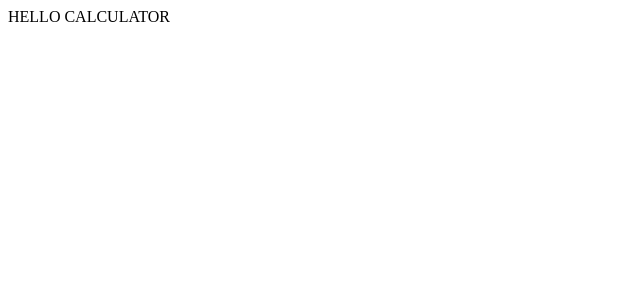
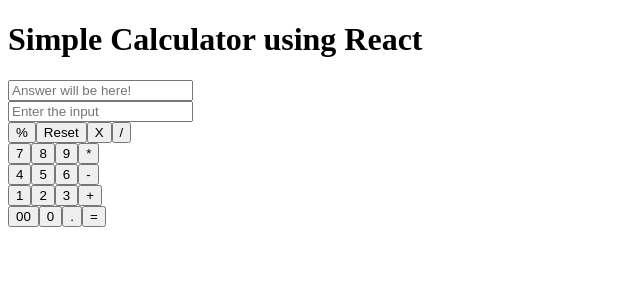
Before and after one commit to aithasahith02/CalculatorWithReact, a React (Create React App) app: page / in a window 1280 px wide. Shown: the top 300 px of the page, without its empty margins (0-640 px from the left). Built offline with nearby package versions, Linux system fonts and the light colour scheme.

Commit message:
Added screen and buttons to the Calculator.

```diff
--- a/src/App.js
+++ b/src/App.js
@@ -1,7 +1,9 @@
+import Calculator from "./components/Calculator";
+
 function App() {
   return (
     <div className="App">
-      HELLO CALCULATOR
+      <Calculator></Calculator>
     </div>
   );
 }
--- a/src/components/Calculator.js
+++ b/src/components/Calculator.js
@@ -1,12 +1,11 @@
 import React from 'react'
-
+import Keyboard from './Keyboard'
 function Calculator() {
   return (
     <div>
-      Hello Calculator
+          <h1>Simple Calculator using React</h1>
+          <Keyboard />
     </div>
   )
 }
-
 export default Calculator
-Hello Calculator
--- /dev/null
+++ b/src/components/Keyboard.js
@@ -0,0 +1,47 @@
+import React,{useState} from 'react'
+import Screen from './Screen'
+
+function Keyboard() {
+    const [inputText, setInputText] = useState('')
+    const reset = () => {
+        setInputText("")
+    }
+    const clickHandler = e => {
+        setInputText(inputText.concat(e.target.name))
+        console.log(inputText)
+    }
+    const calculateHandler = () => {
+        console.log(eval("2+3"))
+    }
+  return (
+      <div>
+          <Screen inputText={inputText}></Screen>
+          <button onClick={clickHandler} name ="%">%</button>
+          <button onClick={reset}>Reset</button>
+          <button onClick={clickHandler} name ="X">X</button>
+          <button onClick={clickHandler} name ="/">/</button>
+          <br />
+          <button onClick={clickHandler} name ="7">7</button>
+          <button onClick={clickHandler} name ="8">8</button>
+          <button onClick={clickHandler} name ="9">9</button>
+          <button onClick={clickHandler} name ="*">*</button>
+          <br />
+          <button onClick={clickHandler} name ="4">4</button>
+          <button onClick={clickHandler} name ="5">5</button>
+          <button onClick={clickHandler} name ="6">6</button>
+          <button onClick={clickHandler} name ="-">-</button>
+          <br />
+          <button onClick={clickHandler} name ="1">1</button>
+          <button onClick={clickHandler} name ="2">2</button>
+          <button onClick={clickHandler} name ="3">3</button>
+          <button onClick={clickHandler} name ="+">+</button>
+          <br />
+          <button onClick={clickHandler} name ="00">00</button>
+          <button onClick={clickHandler} name ="0">0</button>
+          <button onClick={clickHandler} name =".">.</button>
+          <button onClick={calculateHandler} name ="">=</button>
+    </div>
+  )
+}
+
+export default Keyboard
--- /dev/null
+++ b/src/components/Screen.js
@@ -0,0 +1,13 @@
+import React from 'react'
+
+function Screen(props) {
+    return (
+    <div>
+          <input type='text' placeholder='Answer will be here!'></input>
+          <br />
+          <input type='text' value={props.inputText} placeholder='Enter the input'></input>
+    </div>
+  )
+}
+
+export default Screen
```
